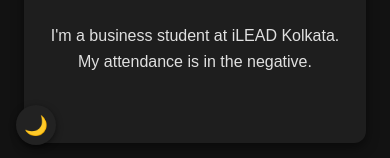
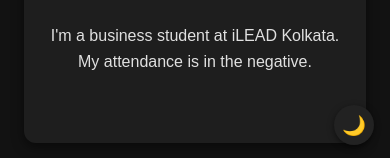
Before and after one commit to justanubhav/justanubhav.github.io, a Jekyll site: the page built from index.html, in a window 390 px wide and 900 px high, scrolled down 594 px. Shown: the part 739-897 px from the top of the window. Built offline with Jekyll 4.4.1, drawn with Linux system fonts in a browser that asks for light colours; some web fonts are replaced.

Commit message:
nothing of consequence

```diff
--- a/assets/css/style.css
+++ b/assets/css/style.css
@@ -447,12 +447,12 @@
     display: none;
   }
 
-  /* Show mobile toggle at bottom-left */
+  /* Show mobile toggle at bottom-right */
   #mobile-theme-toggle {
     display: block;
     position: fixed;
     bottom: 1rem;   /* distance from bottom */
-    left: 1rem;     /* distance from left */
+    right: 1rem;    /* distance from right */
     width: 40px;
     height: 40px;
     font-size: 1.2rem;
```
